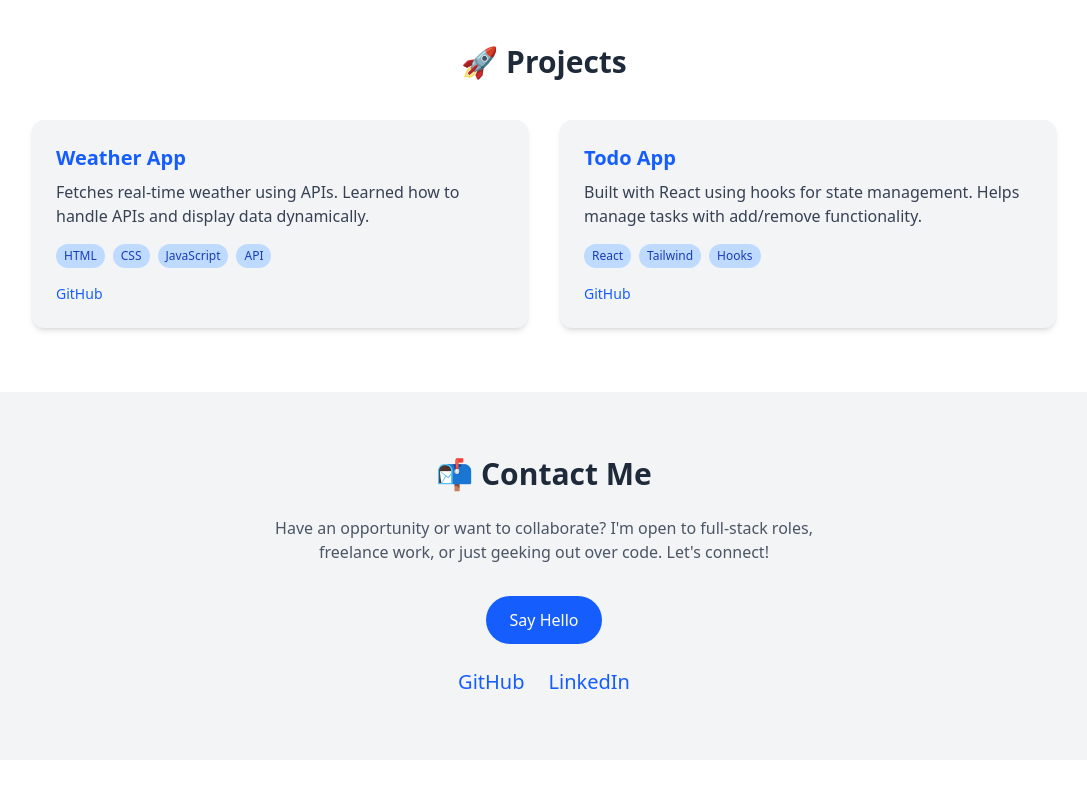
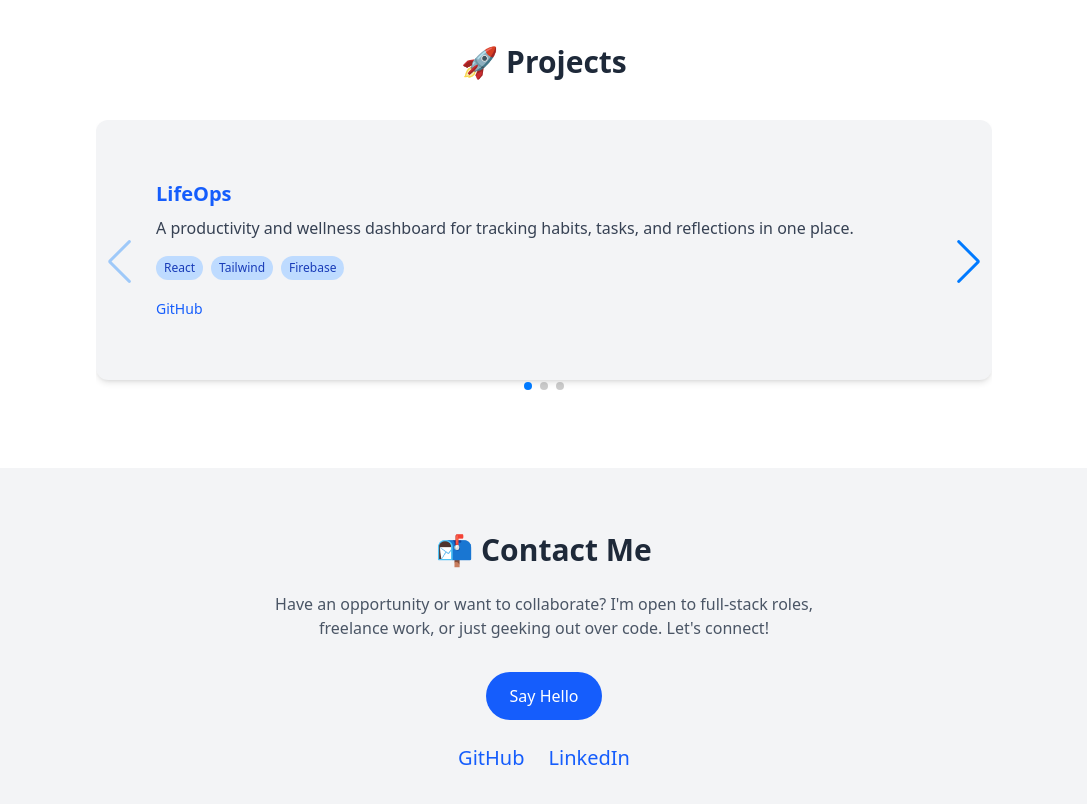
Before and after one commit to Satyendra-official/portfolio, a React (Vite) app: page / in a window 1280 px wide. Shown: the part 840-1644 px from the top of the page, without its empty margins (96-1183 px from the left). Before the commit the page ends 1600 px from the top, so only its background shows below. Built offline with nearby package versions, Linux system fonts and the light colour scheme.

Commit message:
Updated Projects and styled in carousel.

```diff
--- a/package.json
+++ b/package.json
@@ -15,7 +15,8 @@
   "dependencies": {
     "@tailwindcss/vite": "^4.1.3",
     "react": "^19.0.0",
-    "react-dom": "^19.0.0"
+    "react-dom": "^19.0.0",
+    "swiper": "^11.2.6"
   },
   "devDependencies": {
     "@eslint/js": "^9.21.0",
--- a/src/components/Projects.jsx
+++ b/src/components/Projects.jsx
@@ -1,17 +1,27 @@
+import { Swiper, SwiperSlide } from "swiper/react";
+import { Navigation, Pagination } from "swiper/modules";
+import "swiper/css";
+import "swiper/css/navigation";
+import "swiper/css/pagination";
+
 const projects = [
   {
-      name: "Weather App",
-      description: "Fetches real-time weather using APIs. Learned how to handle APIs and display data dynamically.",
-      tech: ["HTML", "CSS", "JavaScript", "API"],
-      github: "https://github.com/Satyendra-official/react-weather-app", // Replace with your GitHub repo link
-      //demo: "#",   // Replace with live demo if available
+    name: "LifeOps",
+    description: "A productivity and wellness dashboard for tracking habits, tasks, and reflections in one place.",
+    tech: ["React", "Tailwind", "Firebase"],
+    github: "https://github.com/Satyendra-official/lifeOps",
   },
   {
-      name: "Todo App",
-      description: "Built with React using hooks for state management. Helps manage tasks with add/remove functionality.",
-      tech: ["React", "Tailwind", "Hooks"],
-      github: "https://github.com/Satyendra-official/react-todo-app",
-      //demo: "#",
+    name: "Finance Tracker (Backend)",
+    description: "Backend service for tracking income and expenses. Built using Node.js and Express.",
+    tech: ["Node.js", "Express", "MongoDB"],
+    github: "https://github.com/Satyendra-official/finance-tracker-backend",
+  },
+  {
+    name: "React Weather App",
+    description: "Real-time weather app built in React using the OpenWeatherMap API to display weather conditions dynamically.",
+    tech: ["React", "API", "Tailwind"],
+    github: "https://github.com/Satyendra-official/react-weather-app",
   }
 ];
 
@@ -19,12 +29,17 @@ const projects = [
   return (
     <section id="projects" className="py-16 px-4 dark:bg-gray-800 bg-white">
       <h2 className="text-3xl font-bold text-center mb-10 text-gray-800 dark:text-white">🚀 Projects</h2>
-        <div className="max-w-5xl mx-auto grid gap-8 md:grid-cols-2">
+      <div className="max-w-4xl mx-auto">
+        <Swiper
+          modules={[Navigation, Pagination]}
+          spaceBetween={30}
+          slidesPerView={1}
+          navigation
+          pagination={{ clickable: true }}
+        >
           {projects.map((project, index) => (
-            <div
-              key={index}
-              className="bg-gray-100 dark:bg-gray-700 rounded-xl shadow-md p-6 hover:shadow-lg transition"
-            >
+            <SwiperSlide key={index}>
+              <div className="bg-gray-100 dark:bg-gray-700 rounded-xl shadow-md p-15 hover:shadow-lg transition">
                 <h3 className="text-xl font-semibold mb-2 text-blue-600 dark:text-blue-400">{project.name}</h3>
                 <p className="text-gray-700 dark:text-gray-300 mb-4">{project.description}</p>
                 <div className="flex flex-wrap gap-2 mb-4">
@@ -34,27 +49,107 @@ const projects = [
                     </span>
                   ))}
                 </div>
-              <div className="flex gap-4">
                 <a
                   href={project.github}
                   target="_blank"
+                  rel="noopener noreferrer"
                   className="text-sm text-blue-600 dark:text-blue-400 hover:underline"
                 >
                   GitHub
                 </a>
-                {/* <a
-                  href={project.demo}
-                  target="_blank"
-                  className="text-sm text-blue-600 hover:underline"
-                >
-                  Live Demo
-                </a> */}
               </div>
-            </div>
+            </SwiperSlide>
           ))}
+        </Swiper>
       </div>
     </section>
   );
 }
 
 export default Projects;
+
+
+
+
+
+// const projects = [
+//     {
+//       name: "Weather App",
+//       description: "Fetches real-time weather using APIs. Learned how to handle APIs and display data dynamically.",
+//       tech: ["HTML", "CSS", "JavaScript", "API"],
+//       github: "https://github.com/Satyendra-official/react-weather-app", // Replace with your GitHub repo link
+//       //demo: "#",   // Replace with live demo if available
+//     },
+//     {
+//       name: "Todo App",
+//       description: "Built with React using hooks for state management. Helps manage tasks with add/remove functionality.",
+//       tech: ["React", "Tailwind", "Hooks"],
+//       github: "https://github.com/Satyendra-official/react-todo-app",
+//       //demo: "#",
+//     }
+//   ];
+
+// const projects = [
+//   {
+//     name: "LifeOps",
+//     description: "A productivity and wellness dashboard for tracking habits, tasks, and reflections in one place.",
+//     tech: ["React", "Tailwind", "Firebase"],
+//     github: "https://github.com/Satyendra-official/lifeOps",
+//   },
+//   {
+//     name: "Finance Tracker (Backend)",
+//     description: "Backend service for tracking income and expenses. Built using Node.js and Express.",
+//     tech: ["Node.js", "Express", "MongoDB"],
+//     github: "https://github.com/Satyendra-official/finance-tracker-backend",
+//   },
+//   {
+//     name: "React Weather App",
+//     description: "Real-time weather app built in React using the OpenWeatherMap API to display weather conditions dynamically.",
+//     tech: ["React", "API", "Tailwind"],
+//     github: "https://github.com/Satyendra-official/react-weather-app",
+//   }
+// ];
+
+//   function Projects() {
+//     return (
+//       <section id="projects" className="py-16 px-4 dark:bg-gray-800 bg-white">
+//         <h2 className="text-3xl font-bold text-center mb-10 text-gray-800 dark:text-white">🚀 Projects</h2>
+//         <div className="max-w-5xl mx-auto grid gap-8 md:grid-cols-2">
+//           {projects.map((project, index) => (
+//             <div
+//               key={index}
+//               className="bg-gray-100 dark:bg-gray-700 rounded-xl shadow-md p-6 hover:shadow-lg transition"
+//             >
+//               <h3 className="text-xl font-semibold mb-2 text-blue-600 dark:text-blue-400">{project.name}</h3>
+//               <p className="text-gray-700 dark:text-gray-300 mb-4">{project.description}</p>
+//               <div className="flex flex-wrap gap-2 mb-4">
+//                 {project.tech.map((t, i) => (
+//                   <span key={i} className="bg-blue-200 text-blue-800 dark:text-blue-600 text-xs px-2 py-1 rounded-full">
+//                     {t}
+//                   </span>
+//                 ))}
+//               </div>
+//               <div className="flex gap-4">
+//                 <a
+//                   href={project.github}
+//                   target="_blank"
+//                   className="text-sm text-blue-600 dark:text-blue-400 hover:underline"
+//                 >
+//                   GitHub
+//                 </a>
+//                 {/* <a
+//                   href={project.demo}
+//                   target="_blank"
+//                   className="text-sm text-blue-600 hover:underline"
+//                 >
+//                   Live Demo
+//                 </a> */}
+//               </div>
+//             </div>
+//           ))}
+//         </div>
+//       </section>
+//     );
+//   }
+
+//   export default Projects;
```
Also changed, not shown: 1 other file (tests, documents, lock files or other folders). Lines whose indentation alone changed are shown as unchanged.
